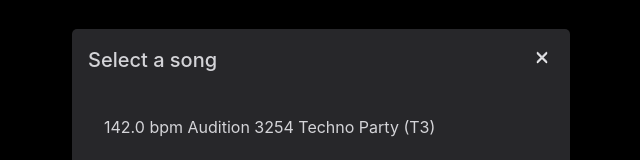
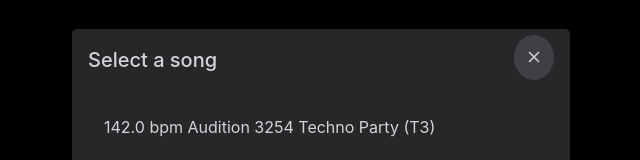
Before and after one commit to nhxv/beatup, a plain HTML site: page index.html in a window 1280 px wide. In both pictures the pointer is over the icon 861 px from the left and 57 px from the top of the page. Shown: the top 160 px of the page, without its empty margins (319-959 px from the left). Drawn offline with nearby package versions, Linux system fonts and the light colour scheme.

Commit message:
change close icon

```diff
--- a/css/beatup.css
+++ b/css/beatup.css
@@ -40,14 +40,17 @@ ul {
 
 .close {
     opacity: 1 !important;
+    text-shadow: none !important;
 }
 
 .modal-header .close {
     color: inherit !important;
 }
 
-.close:hover {
-    color: #F4F4F5;
+i.bi-x:hover {
+    padding: .5rem;
+    background-color: #3F3F46;
+    border-radius: 50%;
 }
 
 .close:focus {
```
